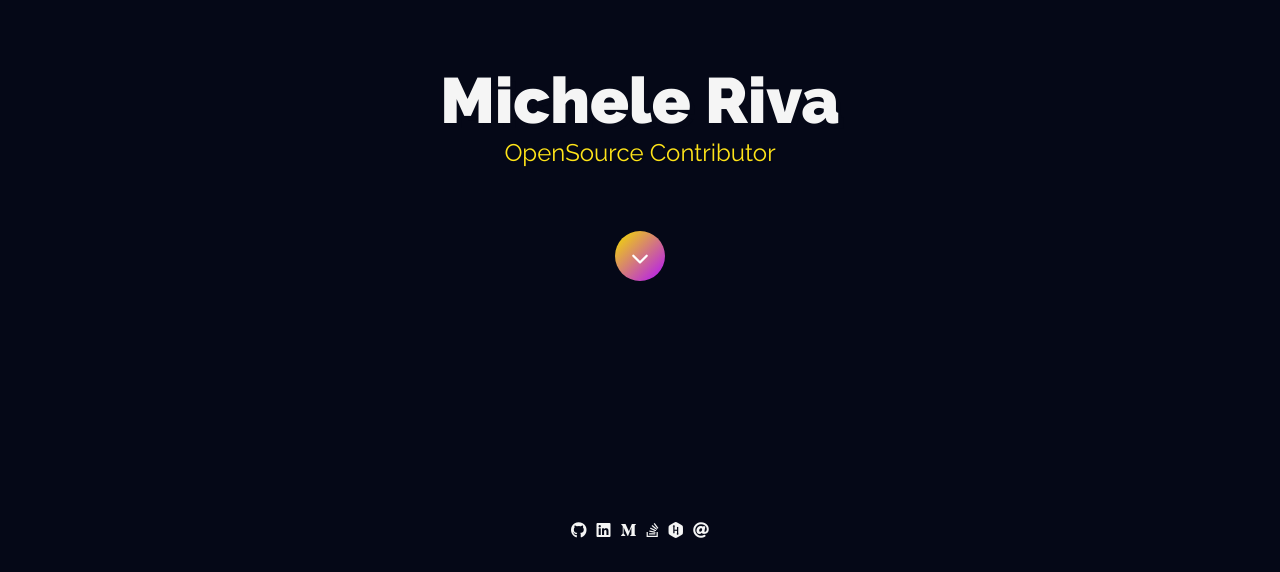
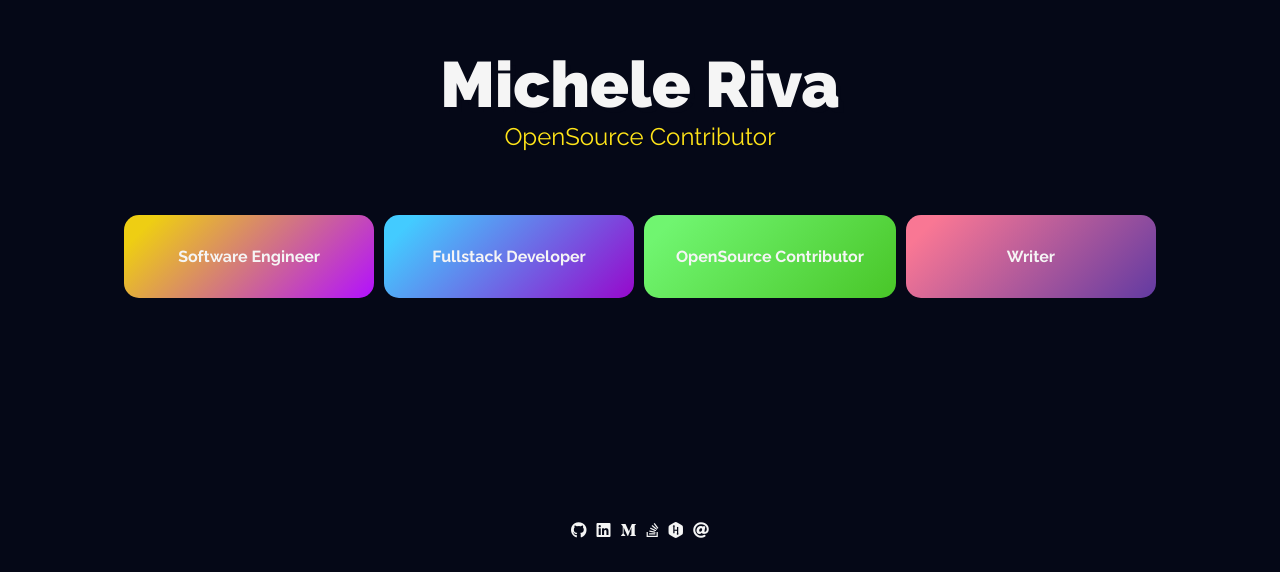
Before and after one commit to micheleriva/personal-website, a Nuxt app: page / in a window 1280 px wide. Shown: the part 228-800 px from the top of the page. Built offline with nearby package versions, Linux system fonts and the light colour scheme.

Commit message:
refactoring home

```diff
--- a/pages/index.vue
+++ b/pages/index.vue
@@ -1,15 +1,19 @@
 <template lang="pug">
   div
     .cont
-      h1 Michele Riva
+      h1.fadeInDown.animated Michele Riva
       text-rotator(
         :words="skills"
         :speed="4000"
         :animations="['fadeInUp', 'fadeOutUp']"
       )
-      .scroll-down(v-scroll-to="'#software-engineer'")
-        .pulse
-        img(src="/imgs/svgs/objects/scroll-down.svg")
+
+      .sections.fadeInUp.animated
+        nuxt-link.section(
+          v-for="section in sections"
+          :class="section.class"
+          :to="section.url"
+        ) {{ section.name }}
 
 </template>
 
@@ -29,7 +33,29 @@ export default {
 
   data() {
     return {
-      skills: Presentation
+      skills: Presentation,
+      sections: [
+        {
+          url: '/software-engineer',
+          name: 'Software Engineer',
+          class: 'se'
+        },
+        {
+          url: '/fullstack-developer',
+          name: 'Fullstack Developer',
+          class: 'fd'
+        },
+        {
+          url: '/opensource-contributor',
+          name: 'OpenSource Contributor',
+          class: 'oc'
+        },
+        {
+          url: '/writer',
+          name: 'Writer',
+          class: 'wr'
+        }
+      ]
     }
   },
 
@@ -47,47 +73,43 @@ export default {
   @import '~/assets/main.scss';
   @import '~/assets/landing.scss';
 
-  $scroll-down-cta-gradient: linear-gradient( 135deg, #EECE13 10%, #B210FF 100%);
+  .sections {
+    display: flex;
+    flex-wrap: wrap;
+    margin-top: 4em;
+  }
 
-  .scroll-down {
-    display: flex;
-    width: 50px;
-    height: 50px;
-    border-radius: 100%;
-    justify-content: center;
-    align-items: center;
-    margin-top: 4em;
-    cursor: pointer;
-    background-image: $scroll-down-cta-gradient;
-    z-index: 1;
+  .section {
+    padding: 2em;
+    min-width: 250px;
+    text-align: center;
+    margin-left: 5px;
+    margin-right: 5px;
+    border-radius: 15px;
+    text-decoration: none;
+    color: $white;
+    font-weight: 700;
+    transition: ease 0.5s;
 
-    .pulse {
-      position: absolute;
-      border-radius: 100%;
-      height: 60px;
-      width: 60px;
-      background-image: $scroll-down-cta-gradient;
-      animation: pulse infinite 2s linear;
+    &:hover {
+      transform: translateY(-1em);
     }
 
-    img {
-      max-width: 50px;
-      margin-top: 5px;
+    &.se {
+      background-image: linear-gradient( 135deg, #EECE13 10%, #B210FF 100%);
+    }
+
+    &.fd {
+      background-image: linear-gradient( 135deg, #43CBFF 10%, #9708CC 100%);
+    }
+
+    &.oc {
+      background-image: linear-gradient( 135deg, #70F570 10%, #49C628 100%);
+    }
+
+    &.wr {
+      background-image: linear-gradient( 135deg, #F97794 10%, #623AA2 100%);
     }
   }
 
-  @keyframes pulse {
-	0% {
-		transform: scale(1, 1);
-		opacity: 0;
-  }
-  15% {
-    opacity: 0.5;
-  }
-	50%, 100% {
-		transform: scale(1.25, 1.25);
-		opacity: 0;
-	}
-}
-
 </style>
```
